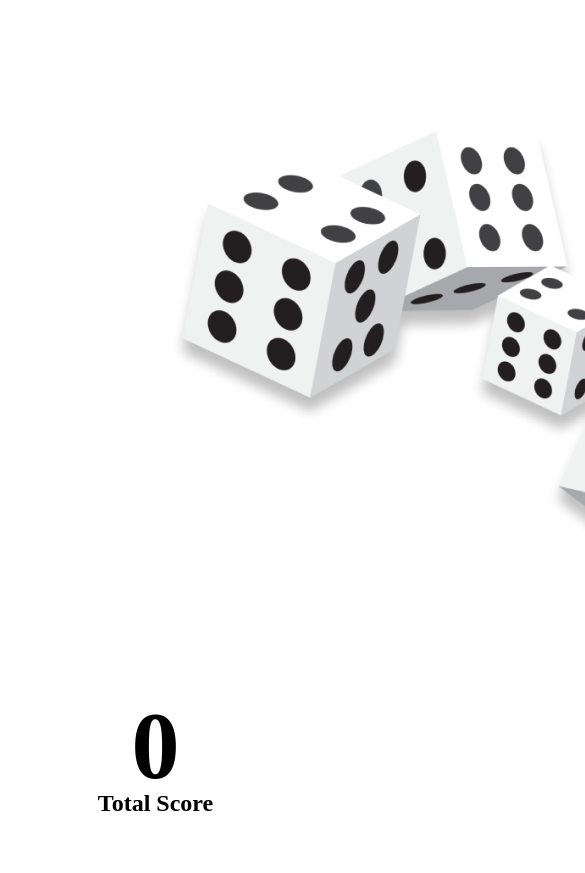
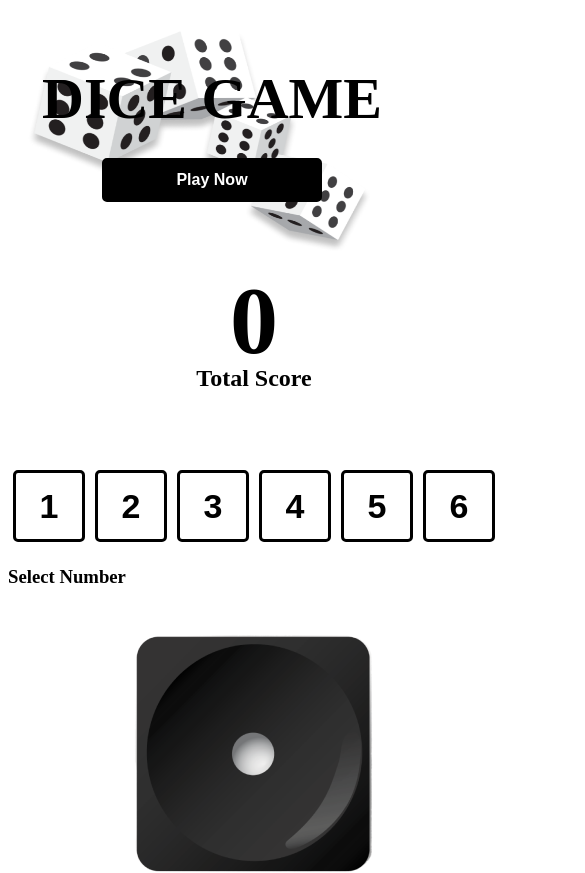
Before and after one commit to Bittukr7479/Dice-Game, a React (Vite) app: page / in a window 390 px wide. Shown: the top 873 px of the page, 585 px wide, since content can reach past the window. Built offline with nearby package versions, Linux system fonts and the light colour scheme.

Commit message:
09-05-2024

```diff
--- a/src/pages/landingPage.css
+++ b/src/pages/landingPage.css
@@ -5,7 +5,7 @@
     text-align: center;
 }
 
-.image{
+.landingPage> img{
     float: left;
     width: 50%;
 }
@@ -16,7 +16,8 @@
     font-size: 58px;
 }
 
-.dice-game> h1{
+.h1tag> h1{
+    height: unset;
     display: flex;
     justify-content: flex-end;
     font-weight: bold;
@@ -50,3 +51,43 @@ Button{
     height: 44px;
     width: 220px;
 }
+
+@media screen and (max-width:600px) {
+
+    .landingPage{
+        /* display: grid; */display: block;
+        align-content: space-between;
+    justify-items: center;
+    grid-gap: 31px;
+        margin: 0px;
+        /* width: 494px; */
+        background-image: url('/assets/dices.png');
+        background-repeat: no-repeat;
+        background-repeat: round;
+    }
+    .landingPage> img{
+        display: none;
+    }
+    .dice-game{
+        width: auto;
+        height: 257px;
+        display: flow;
+        top: 57px;
+        position: relative;
+    }
+    .landingPage> img {
+        width: 100%;
+    }
+    .h1tag> h1{
+        font-size: unset;
+        display: contents;
+
+    }
+
+    .playNow {
+        display: contents;
+    }
+    /* .dice-game{
+        font-size: unset;
+    } */
+}
--- a/src/pages/landingPage.jsx
+++ b/src/pages/landingPage.jsx
@@ -18,13 +18,13 @@ function LandingPage() {
             <img src={`/assets/dices.png`} alt="Dices" />
           {/* </div> */}
           <div className="dice-game">
-            <h1>DICE GAME</h1>
+            <div className='h1tag'><h1>DICE GAME</h1></div>
             <div className='playNow'>
-              <header>
+
                 <Link to="#play">
               <Button btnName={"Play Now"}/>
                 </Link>
-              </header>
+
 
             </div>
           </div>
--- a/src/pages/playingPage.css
+++ b/src/pages/playingPage.css
@@ -15,7 +15,7 @@
     width: 135px;
 }
 
-h1 {
+.total-score> h1 {
     height: 100px;
     display: block;
     text-align: center;
@@ -51,7 +51,7 @@ h2 {
     width: 1280px;
     display: flex;
     justify-content: space-between;
-    gap: 586px;
+    /* gap: 586px; */
 }
 
 .Boxes {
@@ -141,3 +141,12 @@ p {
     text-align: center;
     margin: 0px;
 }
+
+@media screen and (max-width:600px) {
+    .playingPage{
+        margin: 0px;
+    }
+    .frame1 {
+        display: contents;
+    }
+}
```
